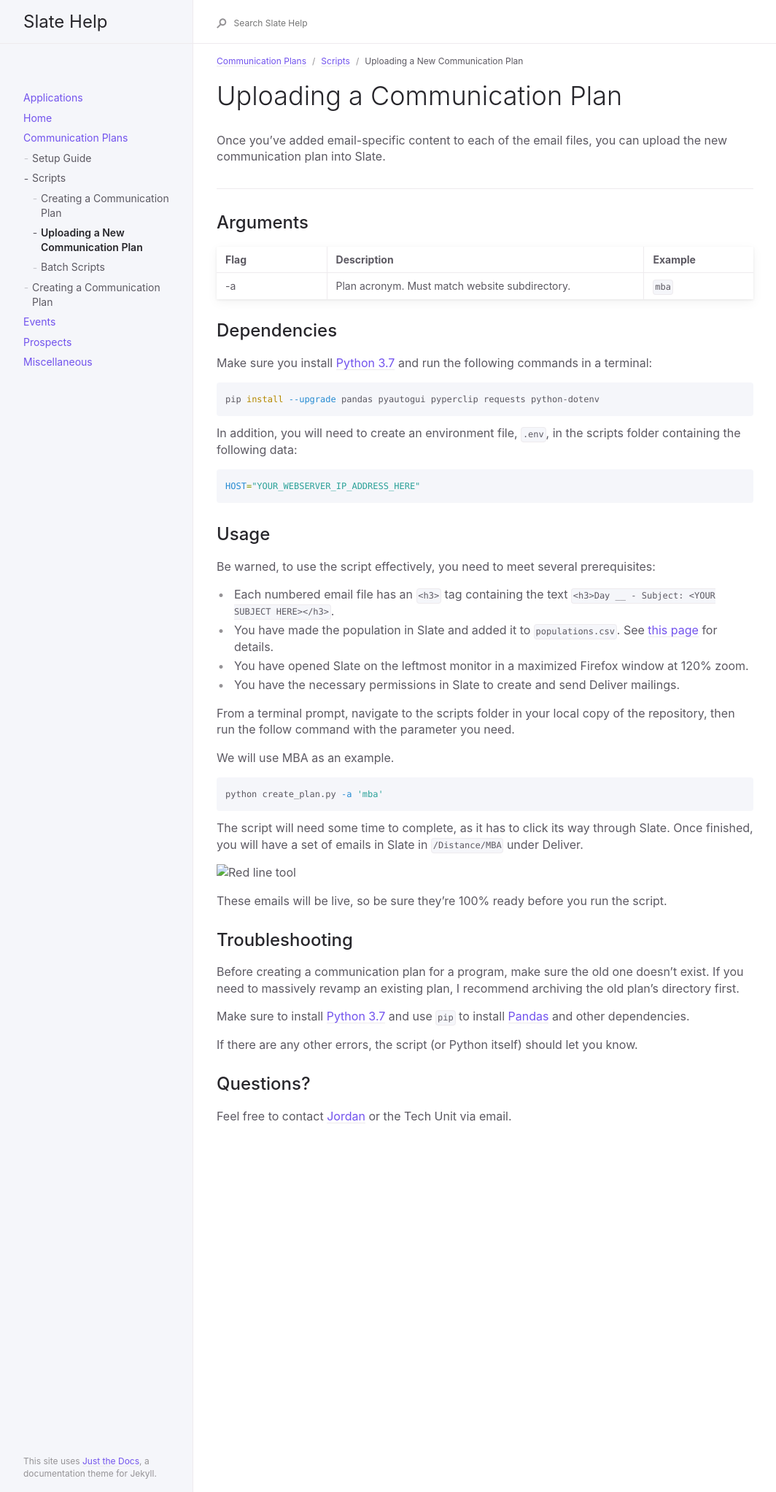
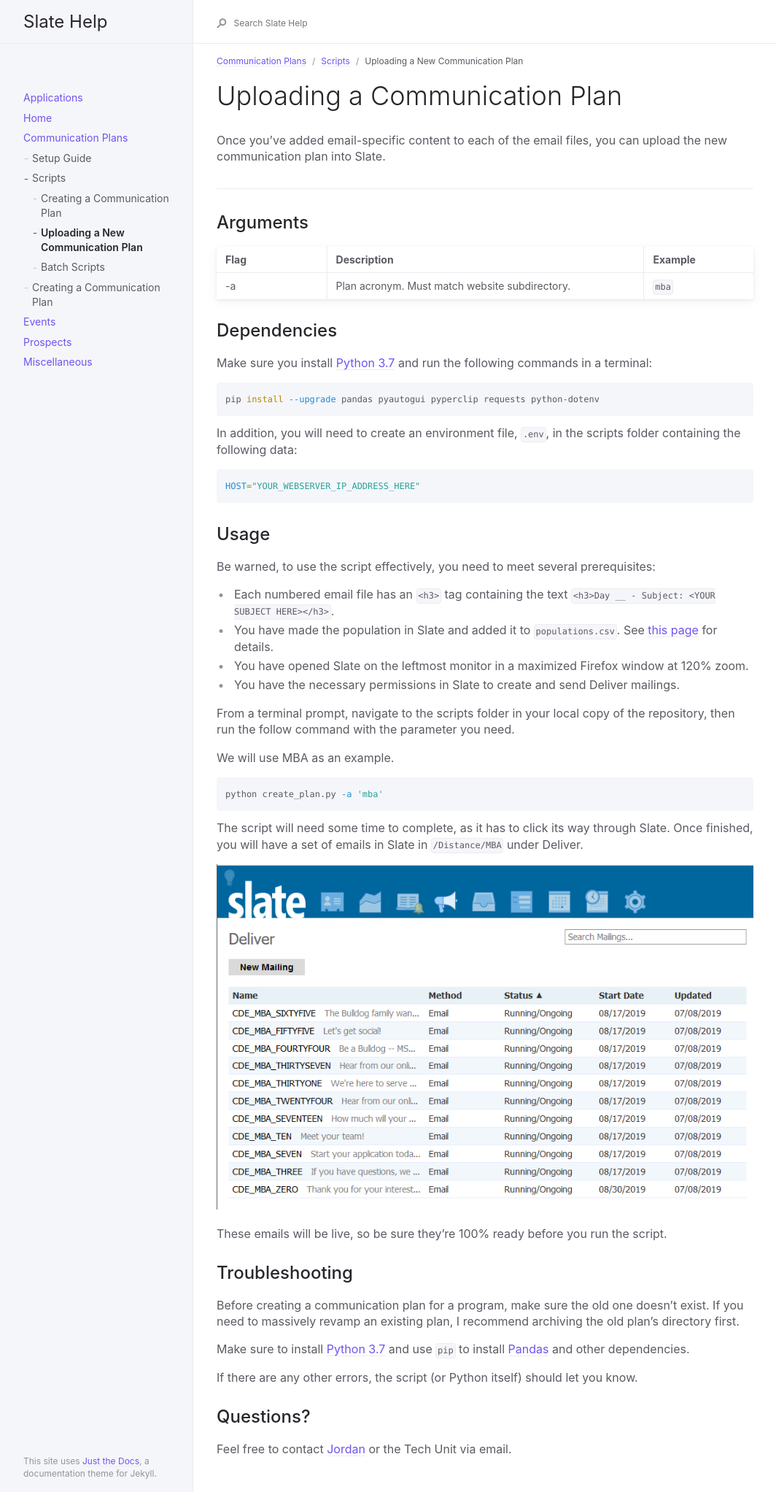
Before and after one commit to oretoise/docs, a Jekyll site: the page built from _docs/comm-plans/scripts/upload-plan.md, in a window 1280 px wide. Shown: the whole page at 73% size, without its empty margins (91-1155 px from the left). Built offline with Jekyll 4.4.1, drawn with Linux system fonts in a browser that asks for light colours.

Commit message:
Fix image on upload-plan.md

```diff
--- a/_docs/comm-plans/scripts/upload-plan.md
+++ b/_docs/comm-plans/scripts/upload-plan.md
@@ -50,7 +50,7 @@ python create_plan.py -a 'mba'
 
 The script will need some time to complete, as it has to click its way through Slate. Once finished, you will have a set of emails in Slate in `/Distance/MBA` under Deliver.
 
-![Red line tool]({{site.url}}{{site.baseurl}}/assets/images/applications/evaluating-transcripts/mba_mail_listing.png)
+![MBA Emails]({{site.url}}{{site.baseurl}}/assets/images/scripts/mba_mail_listing.png)
 
 These emails will be live, so be sure they're 100% ready before you run the script.
 
```
